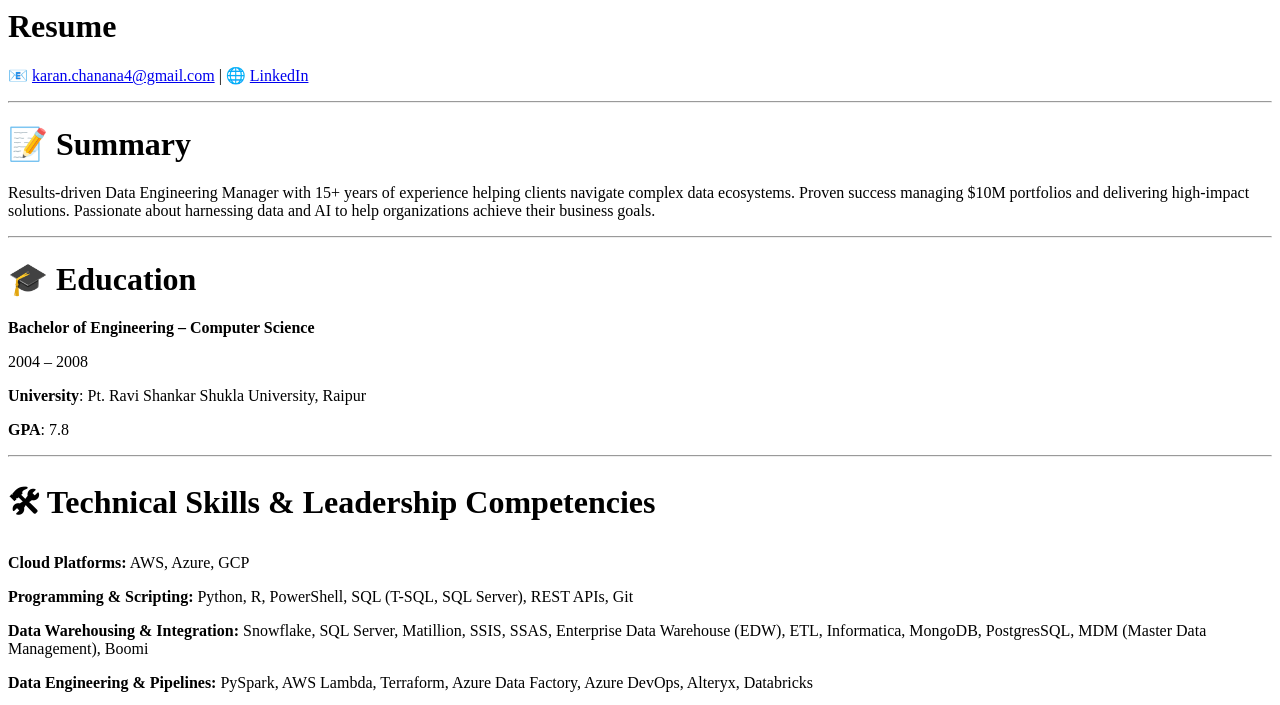
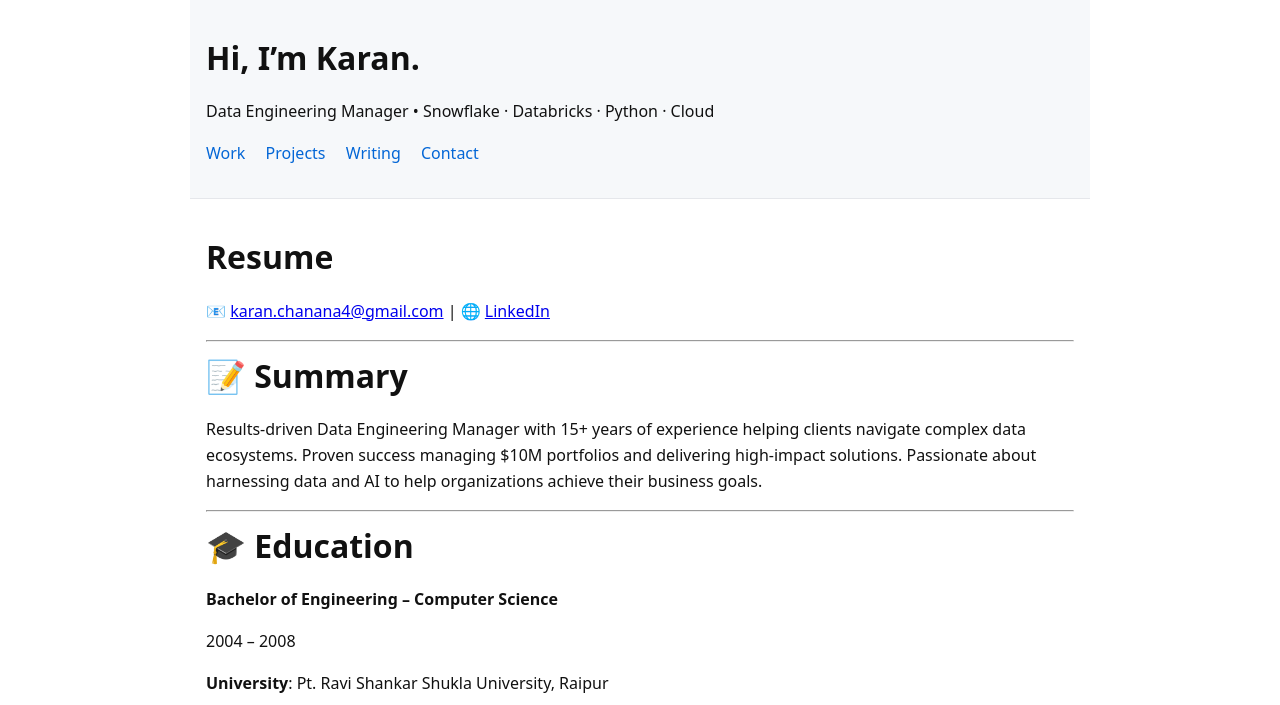
Before and after one commit to karan-chanana04/karan-chanana04.github.io, a plain HTML site: page index.html in a window 1280 px wide. Shown: the top 705 px of the page. Drawn offline with Linux system fonts and the light colour scheme.

Commit message:
fix structure

```diff
--- a/index.html
+++ b/index.html
@@ -1,4 +1,50 @@
-<h1>Resume</h1>
+<!doctype html>
+<html lang="en">
+<head>
+  <meta charset="utf-8" />
+  <meta name="viewport" content="width=device-width,initial-scale=1" />
+  <title>Karan Chanana · Data Engineering Leader</title>
+  <link rel="stylesheet" href="styles.css" />
+</head>
+<body>
+  <header>
+    <h1>Hi, I’m Karan.</h1>
+    <p>Data Engineering Manager • Snowflake · Databricks · Python · Cloud</p>
+    <nav>
+      <a href="#work">Work</a>
+      <a href="#projects">Projects</a>
+      <a href="#writing">Writing</a>
+      <a href="mailto:karan.chanana4@gmail.com">Contact</a>
+    </nav>
+  </header>
+
+  <main>
+    <!-- <section id="work">
+      <h2>What I Do</h2>
+      <p>I build high-trust, cloud-native data platforms that power analytics, ML, and governance at scale.</p>
+      <ul>
+        <li>Snowflake ELT at scale (Matillion, dbt, Python)</li>
+        <li>Databricks pipelines (Spark, Delta)</li>
+        <li>Cost-efficient, reliable orchestration & automation</li>
+      </ul>
+    </section>
+
+    <section id="projects">
+      <h2>Selected Projects</h2>
+      <ul>
+        <li><strong>Snowflake Bot</strong> — Streamlit chatbot for Snowflake docs & Q&A.</li>
+        <li><strong>Claims Reconciliation</strong> — Automated matching, saved $100K+/yr.</li>
+      </ul>
+    </section>
+
+    <section id="writing">
+      <h2>Writing</h2>
+      <ul>
+        <li><a href="#">Designing governed data products in healthcare</a></li>
+        <li><a href="#">When to choose Databricks vs. Snowflake</a></li>
+      </ul>
+    </section> -->
+    <h1>Resume</h1>
 
 <p>📧 <a href="mailto:karan.chanana4@gmail.com">karan.chanana4@gmail.com</a> | 🌐 <a href="https://www.linkedin.com/in/karanchanana10/">LinkedIn</a></p>
 
@@ -189,3 +235,12 @@
 <li><p><strong>Self-Placed Course Completion Certificates</strong><br />
 <a href="https://www.notion.so/26534271a9b081b6a13de91631ae7c71?pvs=21">Untitled</a></p></li>
 </ul>
+
+  </main>
+
+  <footer>
+    <p>© <span id="year"></span> Karan Chanana · <a href="https://github.com/karan-chanana04">GitHub</a> · <a href="https://www.linkedin.com/in/your-handle/">LinkedIn</a></p>
+    <script>document.getElementById('year').textContent = new Date().getFullYear()</script>
+  </footer>
+</body>
+</html>
```
